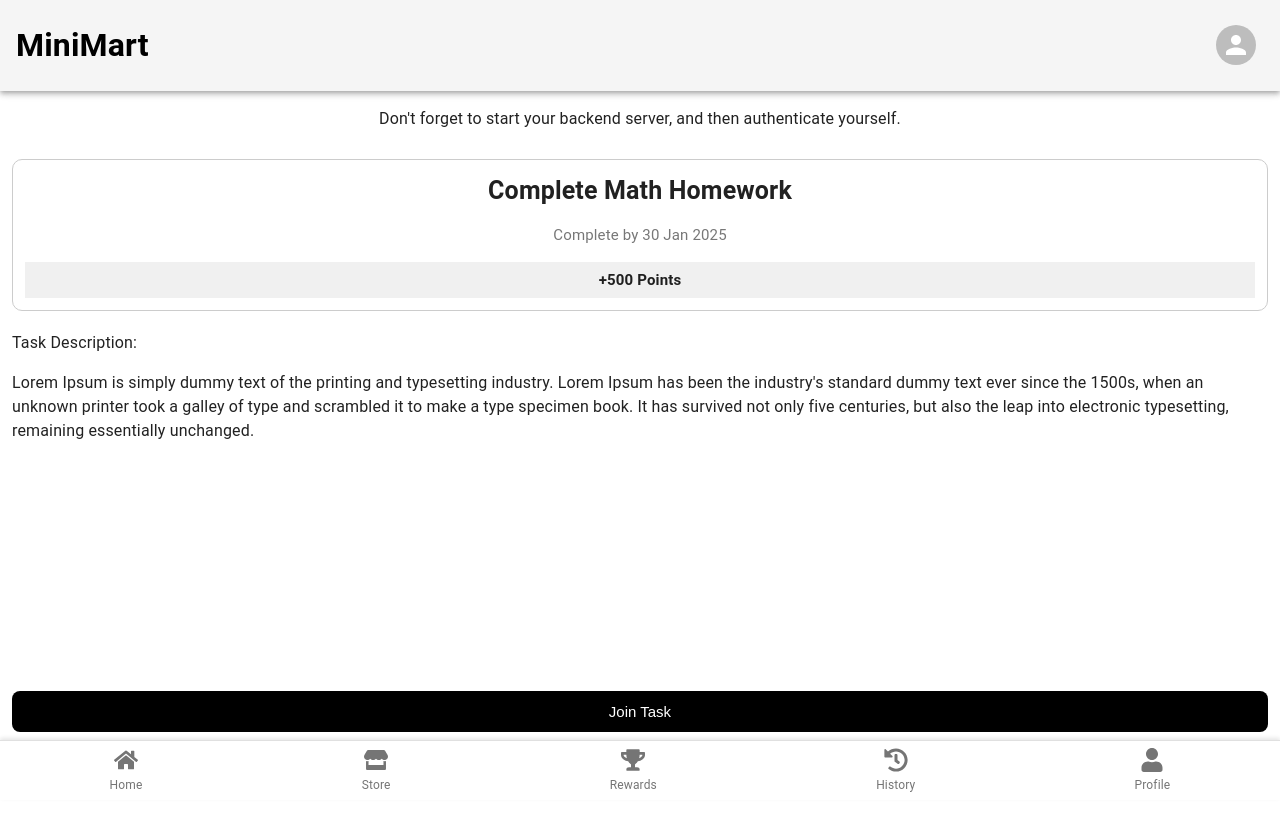
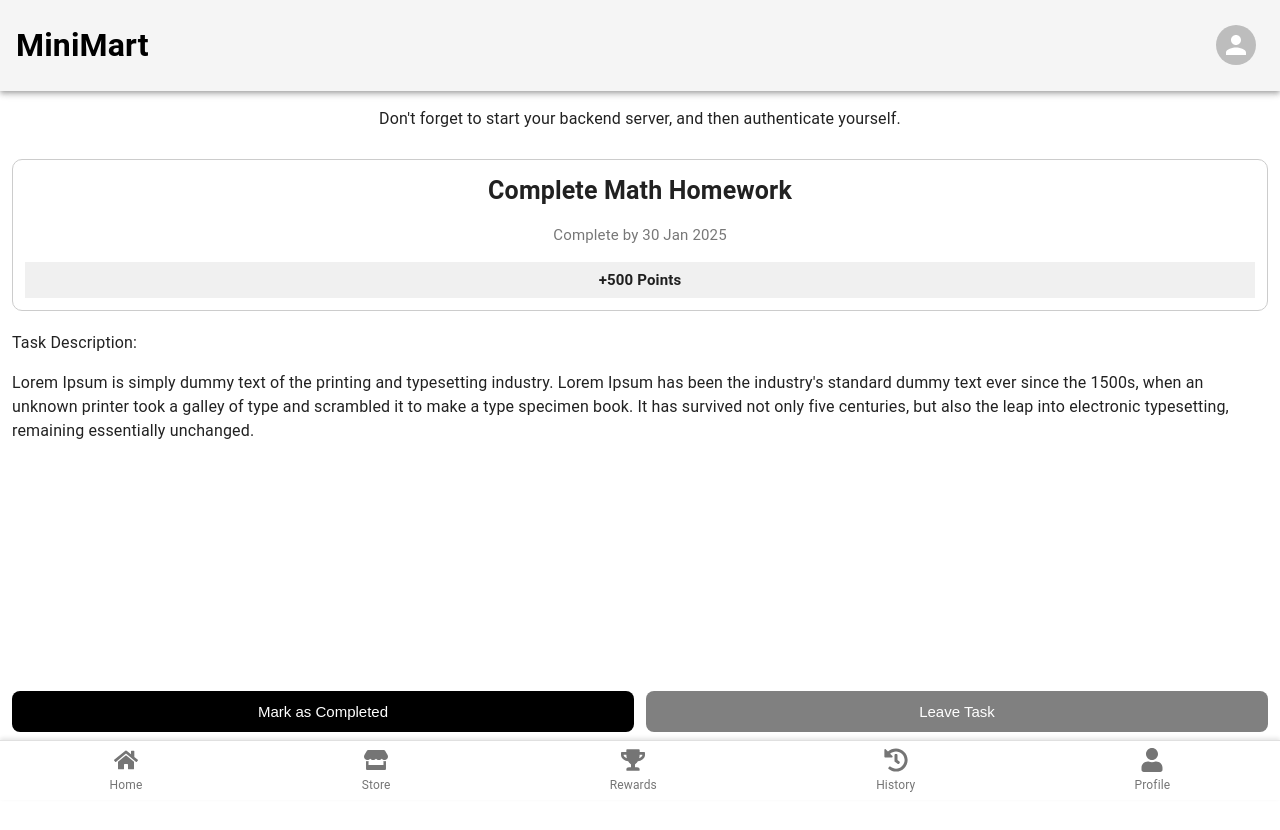
Before and after one commit to JingRonggg/Hack4Good, a React (Create React App) app in the folder client/: page /detailed-task in a window 1280 px wide. Shown: the top 830 px of the page. Built offline with nearby package versions, Linux system fonts and the light colour scheme; no server answers.

Commit message:
check completed page

```diff
--- a/client/src/components/Task/DetailedTask.tsx
+++ b/client/src/components/Task/DetailedTask.tsx
@@ -1,7 +1,11 @@
 import React from "react";
 import { CSSProperties } from "react";
+import checkAccepted from "functions/Task/check-accepted";
 
 const DetailedTask = () => {
+    const users = ["user1", "user2"];
+    const isAccepted = checkAccepted(users, "user2");
+
     return (
         <div style={styles.pageContainer}>
             <div style={styles.scrollableContent}>
@@ -27,7 +31,16 @@ const DetailedTask = () => {
                 </div>
             </div>
             <div style={styles.fixedButtonContainer}>
-                <button style={styles.button}>Join Task</button>
+                {isAccepted ? (
+                    <>
+                        <button style={styles.button}>Mark as Completed</button>
+                        <button style={{ ...styles.button, ...styles.secondaryButton }}>
+                            Leave Task
+                        </button>
+                    </>
+                ) : (
+                    <button style={styles.button}>Accept Task</button>
+                )}
             </div>
         </div>
     );
@@ -88,6 +101,8 @@ const styles: { [key: string]: CSSProperties } = {
         padding: "12px",
         backgroundColor: "#fff",
         zIndex: 10,
+        display: "flex",
+        gap: "12px",
     },
     button: {
         backgroundColor: "black",
@@ -97,7 +112,10 @@ const styles: { [key: string]: CSSProperties } = {
         cursor: "pointer",
         border: "none",
         fontSize: "15px",
-        width: "100%",
+        flex: 1,
+    },
+    secondaryButton: {
+        backgroundColor: "gray",
     },
     descriptionContainer: {
         marginTop: "20px",
--- /dev/null
+++ b/client/src/functions/Task/check-accepted.ts
@@ -0,0 +1,9 @@
+const checkAccepted = (users: string[], user: string) => {
+    if (users.includes(user)) {
+        return true;
+    }else {
+        return false;
+    }
+}
+
+export default checkAccepted;
```
